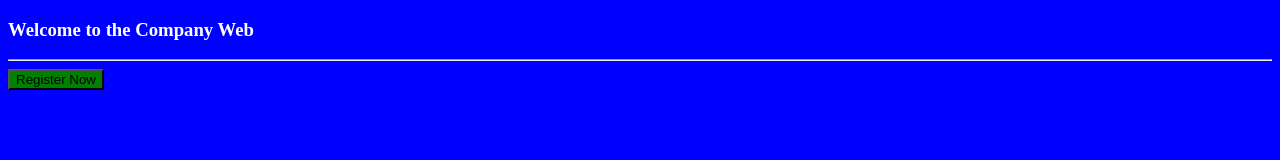
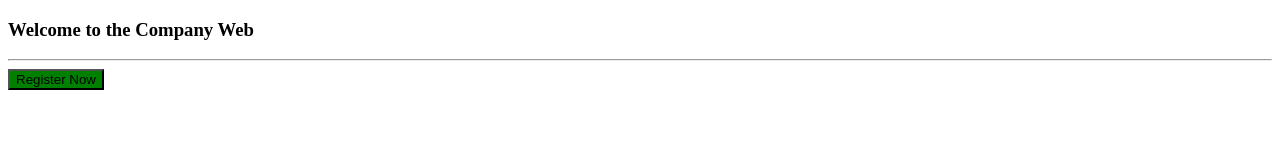
Before and after one commit to theoafactor/companyweb.com, a plain HTML site: page index.html in a window 1280 px wide. Drawn offline with Linux system fonts and the light colour scheme.

Commit message:
Changed background color

```diff
--- a/index.html
+++ b/index.html
@@ -5,7 +5,7 @@
     <meta name="viewport" content="width=device-width, initial-scale=1.0">
     <title>Document</title>
 </head>
-<body style="background-color: blue; color: white;">
+<body style="background-color: white; color: black;">
 
     <h3>Welcome to the Company Web</h3>
     <hr>
```
